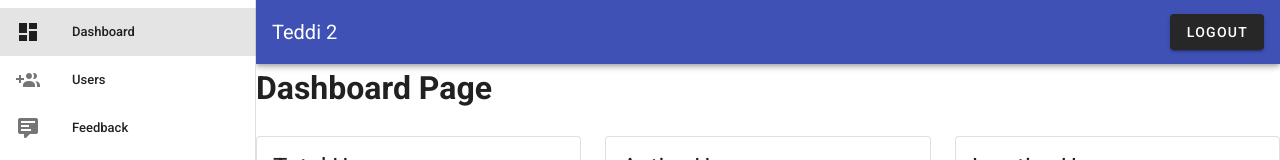
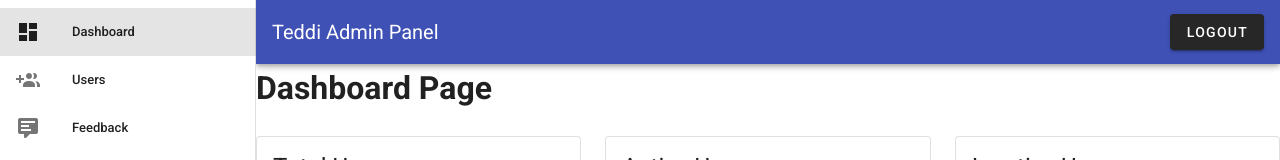
Before and after one commit to teddichatbot/teddiAdminDashboard, a Vue app: page /#/dashboard in a window 1280 px wide. Shown: the top 160 px of the page. Built offline with nearby package versions, Linux system fonts and the light colour scheme.

Commit message:
Header title change

```diff
--- a/src/components/layout/Header.vue
+++ b/src/components/layout/Header.vue
@@ -5,7 +5,7 @@
       dark
     >
       <!-- <v-app-bar-nav-icon @click.stop="drawer = !drawer"></v-app-bar-nav-icon> -->
-      <v-toolbar-title>Teddi 2</v-toolbar-title>
+      <v-toolbar-title>Teddi Admin Panel</v-toolbar-title>
       <v-row>
         <v-col
         cols="12"
```
Also changed, not shown: 9 other files (tests, documents, lock files or other folders).
